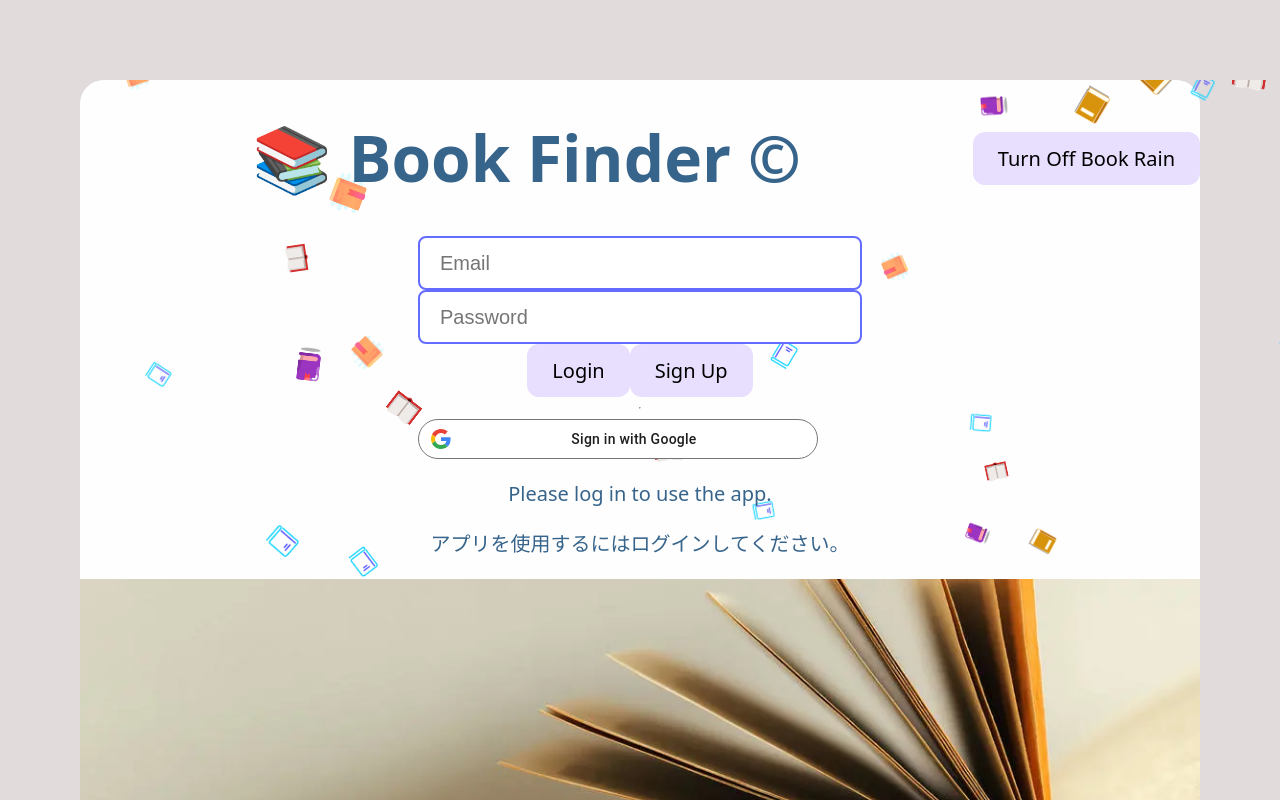
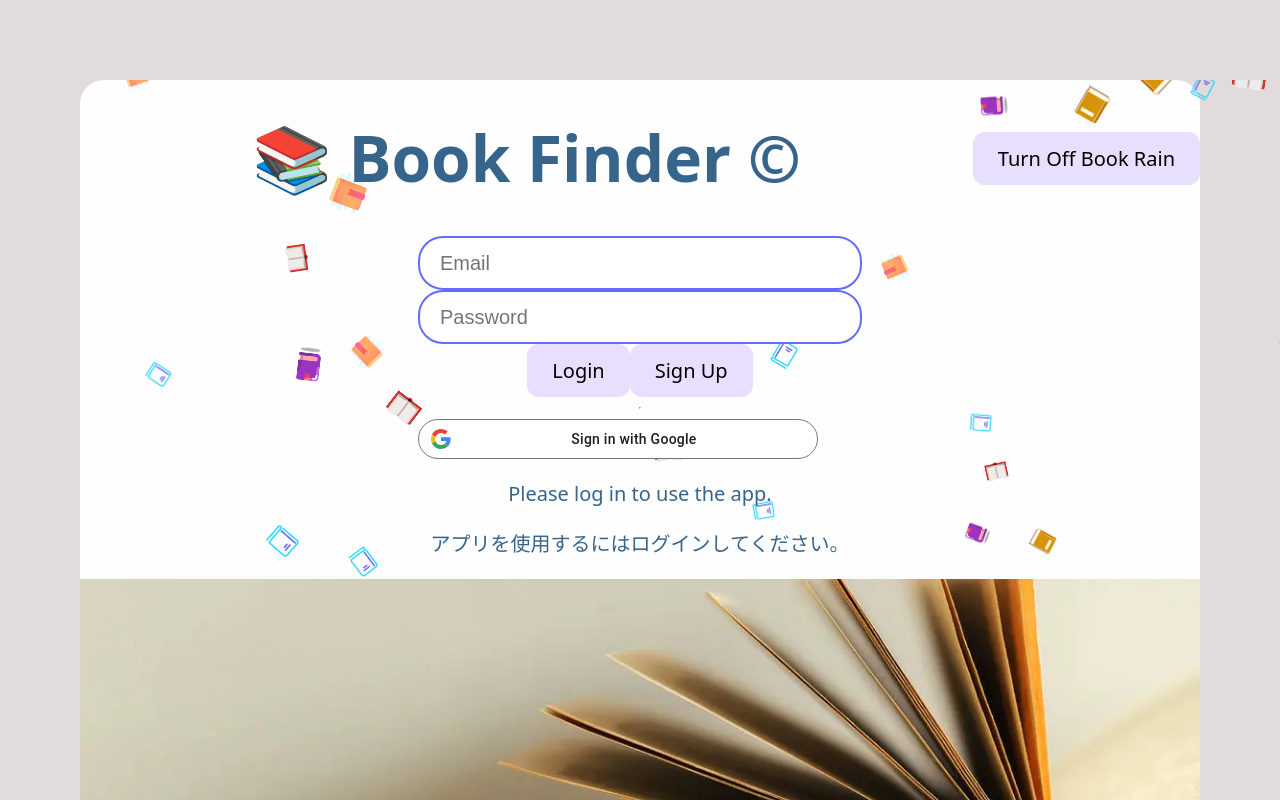
Before and after one commit to Yukikaze-coder/book-finder-app, a React (Vite) app in the folder frontend/: page / in a window 1280 px wide. Shown: the top 800 px of the page. Built offline with nearby package versions, Linux system fonts and the light colour scheme; no server answers.

Commit message:
Polishing UI

```diff
--- a/frontend/src/index.css
+++ b/frontend/src/index.css
@@ -97,7 +97,7 @@ button:focus-visible {
 input[type="email"],
 input[type="password"] {
   border: 2px solid #646cff;
-  border-radius: 8px;
+  border-radius: 25px;
   padding: 0.5em 1em;
   outline: none;
   transition: border-color 0.2s;
```
